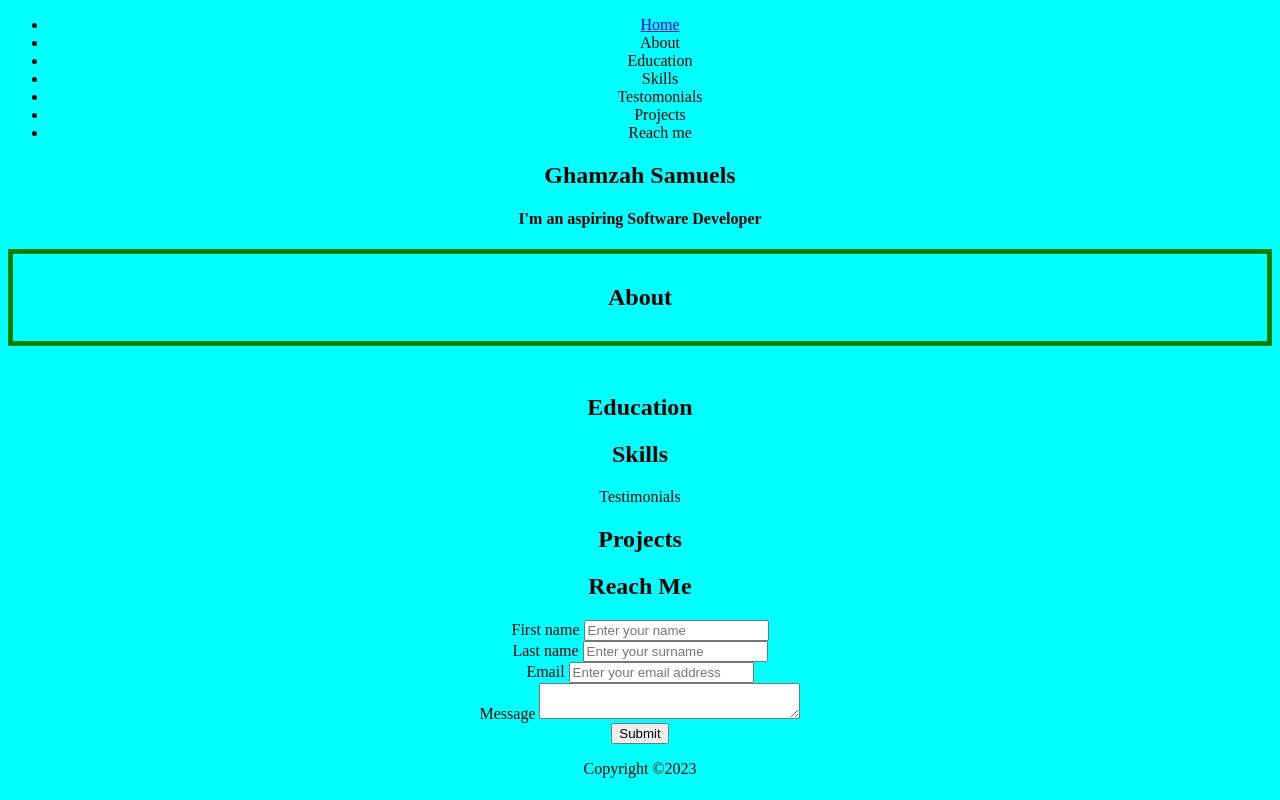
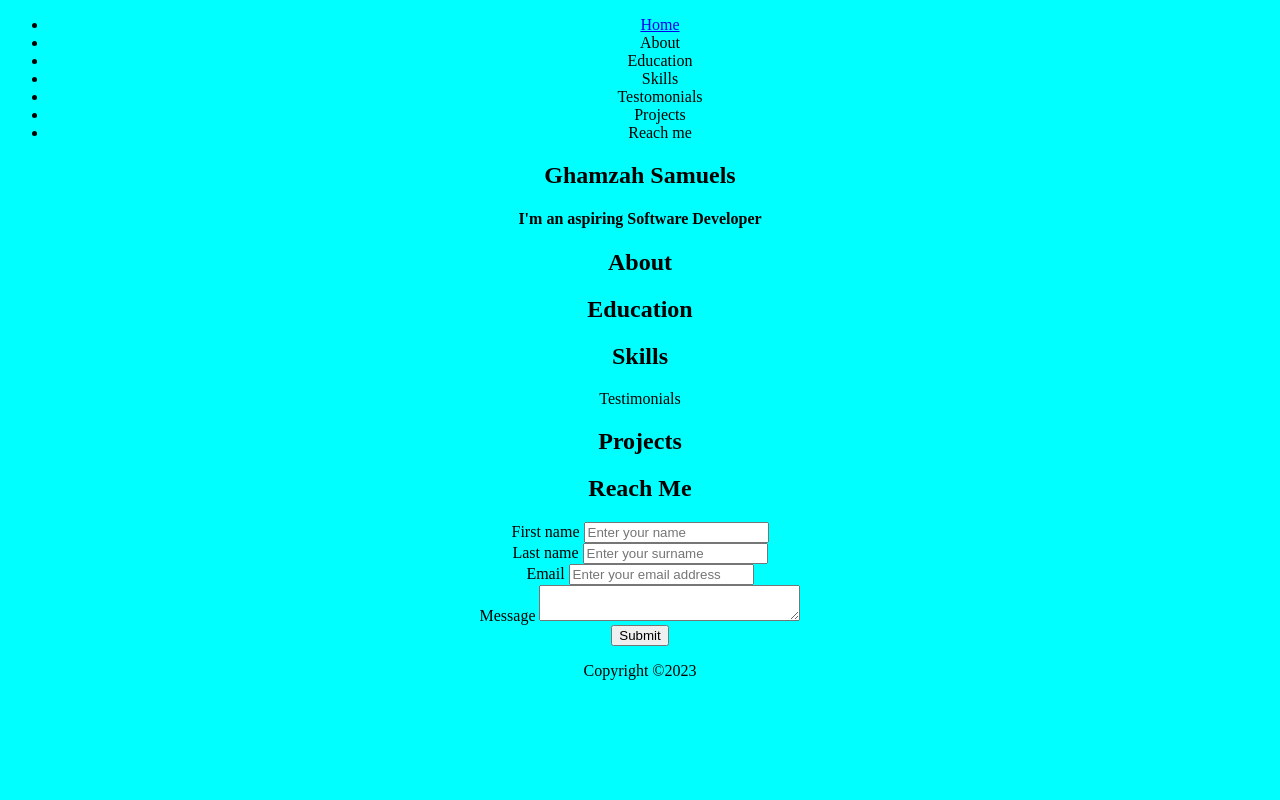
Before and after one commit to GSamuels5/todayPortFolio, a plain HTML site: page index.html in a window 1280 px wide. Drawn offline with Linux system fonts and the light colour scheme.

```diff
--- a/index.html
+++ b/index.html
@@ -27,7 +27,7 @@
                 I'm an aspiring Software Developer
             </h4>
         </section>
-        <section style="border: 5px solid green ;padding: 10px; margin-bottom: 3rem;">
+        <section>
             <h2>About</h2>
         </section>
         <section>
```
